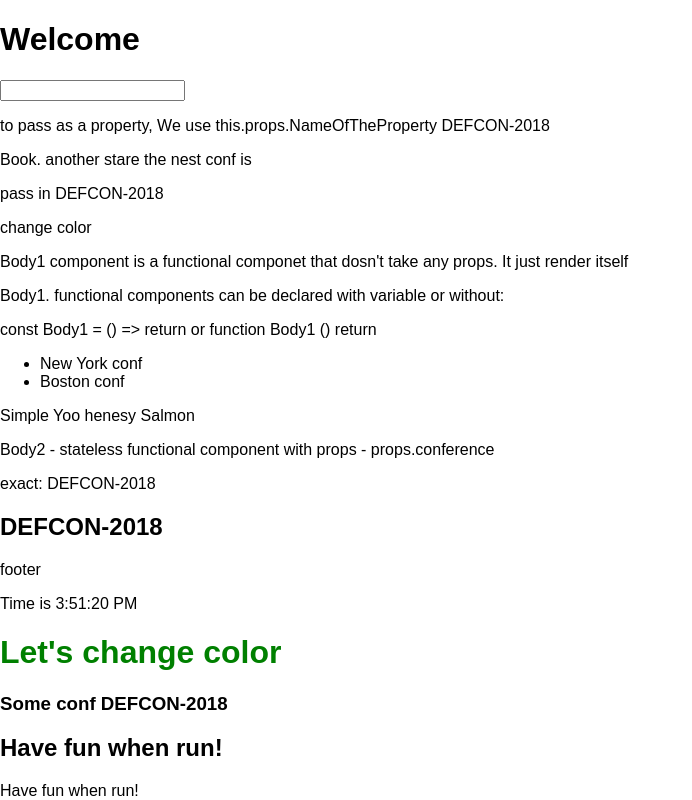
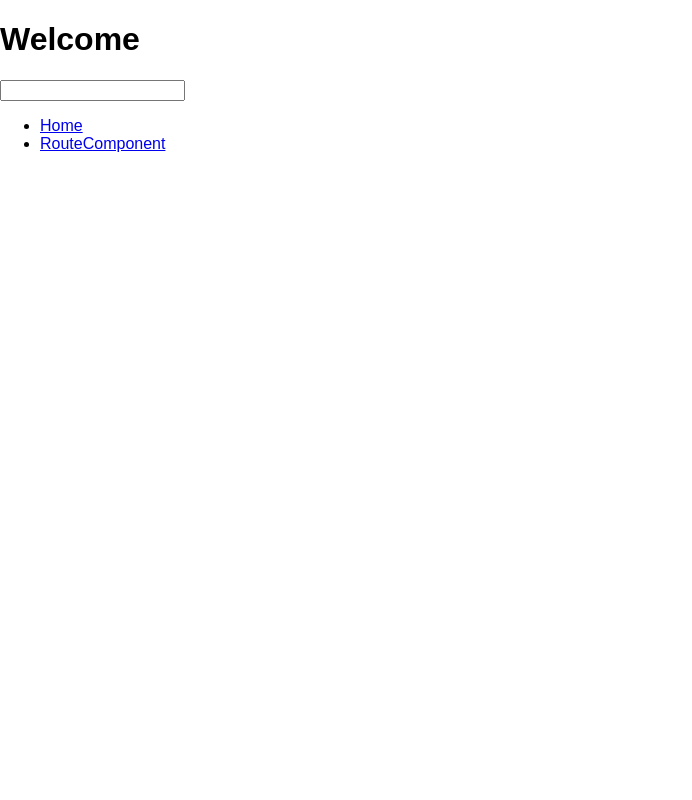
Before and after one commit to VolodymyrPliuta/react-state, a React (Create React App) app: page /secret in a window 1280 px wide. Shown: the top 800 px of the page, without its empty margins (0-692 px from the left). Built offline with nearby package versions, Linux system fonts and the light colour scheme; no server answers.

Commit message:
Add React Router

```diff
--- a/package.json
+++ b/package.json
@@ -6,6 +6,7 @@
     "prop-types": "^15.6.2",
     "react": "^16.4.1",
     "react-dom": "^16.4.1",
+    "react-router-dom": "^4.3.1",
     "react-scripts": "1.1.4"
   },
   "scripts": {
--- a/src/components/App.js
+++ b/src/components/App.js
@@ -10,6 +10,9 @@ import ToggleFun from './ToggleFun';
 import ToggleRun from './ToggleRun';
 import Level1 from './Level/Level1';
 import Surf from './Surf';
+import { Route } from 'react-router-dom';
+import RouteComponent from './RouteComponent';
+import Secret from './Secret';
 
 const green = '#39D1B4';
 const yellow = '#FFD712';
@@ -129,7 +132,12 @@ render() {
   this.getStuff()
   return (
     <div>
+      <Route path="/route" component={RouteComponent}></Route>
       <Header changeTitle={this.changeTitle.bind(this)} title={this.state.title }/>
+      <Route exact path="/secret" component={Secret}></Route>
+      <Route exact path="/" render={() => {
+        return(
+        <div>
           <Body state={this.state} changeColor={this.changeColor} color={this.state.color} conference={this.state.conference} hangout={this.state.hangout} removeP={this.removeP} removeConf={this.removeConf} />
           <p onClick={(e) => this.changeColor(e)}> change color</p>
           <Body1>
@@ -148,6 +156,10 @@ render() {
           <Level1 level={this.state.level} welcome={this.state.title} very={this.very}/>
           <Surf num={this.state.num} increase={this.increase}/>
         </div>
+        )
+      }}>
+      </Route>
+    </div>
   );
   console.log(this)
 }
--- a/src/components/Body.js
+++ b/src/components/Body.js
@@ -1,4 +1,5 @@
-import React from 'react'
+import React from 'react';
+import { Link } from 'react-router-dom';
 
 class Body extends React.Component {
   boom =() => {
@@ -11,6 +12,7 @@ class Body extends React.Component {
           onClick={this.props.removeConf}>to pass as a property, We use this.props.NameOfTheProperty {this.props.conference}</p>
         <p className="rum" onMouseEnter={this.props.removeP}>Book. another stare the nest conf is {this.props.hangout}</p>
         <p>pass in {this.props.conference}</p>
+        <p><Link to='/route'>Route</Link></p>
       </div>
     )
   }
--- /dev/null
+++ b/src/components/RouteComponent.js
@@ -0,0 +1,11 @@
+import React from 'react'
+
+class RouteComponent extends React.Component {
+  render() {
+    return(
+      <p>Router works</p>
+    )
+  }
+}
+
+export default RouteComponent
--- /dev/null
+++ b/src/components/Secret.js
@@ -0,0 +1,17 @@
+import React from 'react';
+import { Link } from 'react-router-dom';
+
+class Secret extends React.Component{
+  render() {
+    return(
+      <div>
+          <ul>
+            <li><Link to='/'>Home</Link></li>
+            <li><Link to='/route'>RouteComponent</Link></li>
+          </ul>
+      </div>
+    )
+  }
+}
+
+export default Secret
--- a/src/index.js
+++ b/src/index.js
@@ -1,8 +1,9 @@
 import React from 'react';
 import ReactDOM from 'react-dom'
 import './index.css';
+import { BrowserRouter } from 'react-router-dom';
 import App from './components/App';
 import registerServiceWorker from './registerServiceWorker';
 
-ReactDOM.render(<App />, document.getElementById('root'));
+ReactDOM.render(<BrowserRouter><App /></BrowserRouter>, document.getElementById('root'));
 registerServiceWorker();
```
Also changed, not shown: 2 other files (tests, documents, lock files or other folders). Lines whose indentation alone changed are shown as unchanged.
